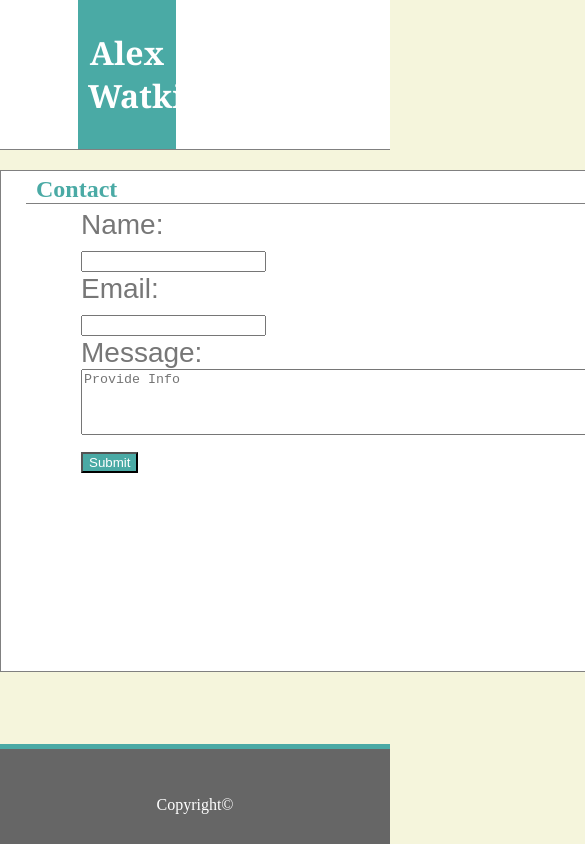
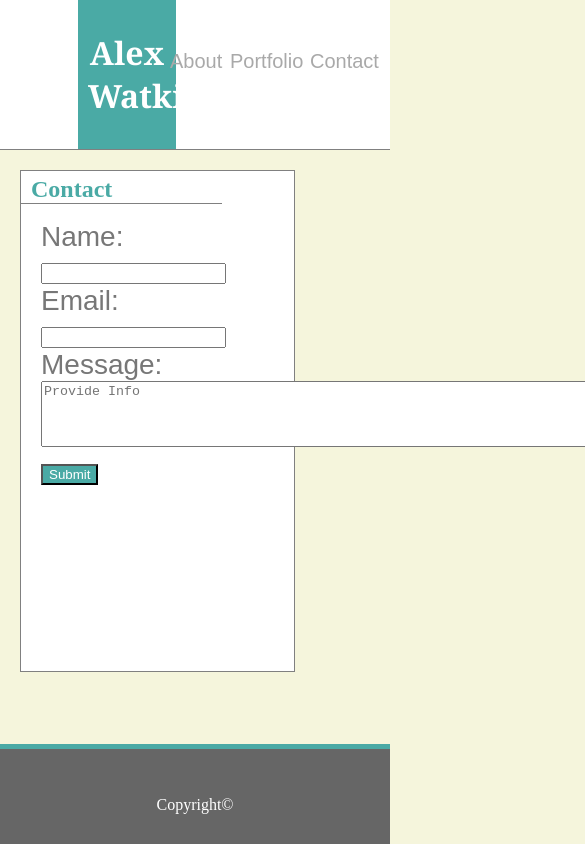
Before and after one commit to afw821/Responsive-Portfolio, a plain HTML site: page contact.html in a window 390 px wide. Shown: the top 844 px of the page, 585 px wide, since content can reach past the window. Drawn offline with Linux system fonts and the light colour scheme.

Commit message:
I started the media query for the 980px on the indext and contact.html

```diff
--- a/assets/css/style.css
+++ b/assets/css/style.css
@@ -258,3 +258,32 @@ a{
 .footer-text{
     margin-top:37px;
 }
+@media (max-width:980px) {
+    #a1 {
+        position:absolute;
+        left:480px;
+    }
+    #a2{
+        position:absolute;
+        left:540px;
+    }
+    #a3{
+        position:absolute;
+        left:620px;
+    }
+    #contact-field{
+        position:absolute;
+        width:70%;
+        left:20px;
+    }
+    #contacthead{
+        width:70%;
+        position:absolute;
+    }
+    #contact-form{
+        position:relative;
+        top:50px;
+        left:20px;
+    }
+
+}
--- a/contact.html
+++ b/contact.html
@@ -15,9 +15,9 @@
             <h1><a href ="index.html">Alex Watkins</a></h1>
         </div>
         <div class="list">
-            <a href="index.html">About</a>
-            <a href="portfolio.html">Portfolio</a>
-            <a href="contact.html">Contact</a>
+            <a id = "a1" href="index.html">About</a>
+            <a id = "a2" href="portfolio.html">Portfolio</a>
+            <a id = "a3"href="contact.html">Contact</a>
         </div>
 
     </header>
```
Also changed, not shown: index.html (+4 -3 lines), portfolio.html (+3 -3 lines).
